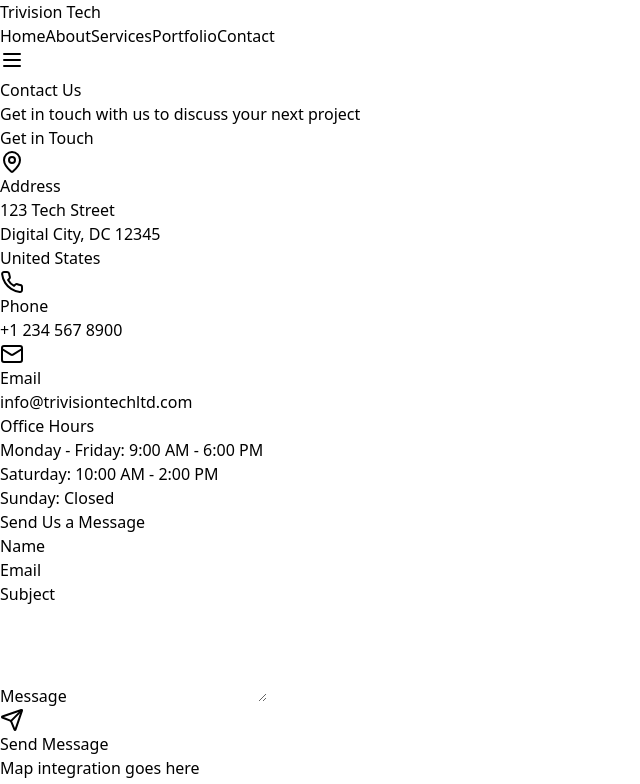
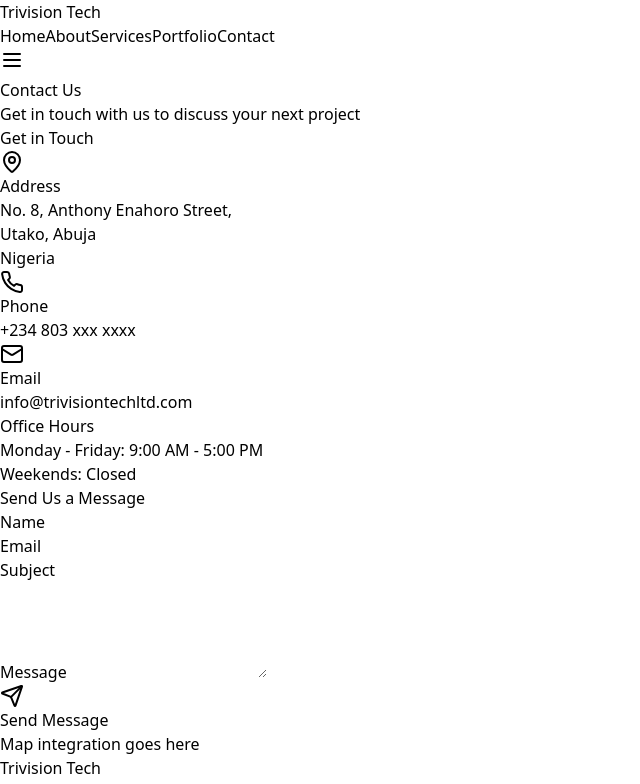
Before and after one commit to trivision-ltd/website, a React (Vite) app: page /contact in a window 1280 px wide. Shown: the top 784 px of the page, without its empty margins (0-640 px from the left). Built offline with nearby package versions, Linux system fonts and the light colour scheme.

Commit message:
update content

```diff
--- a/src/pages/About.tsx
+++ b/src/pages/About.tsx
@@ -19,18 +19,18 @@
 
     const team = [
         {
-            name: 'John Smith',
-            role: 'CEO & Founder',
+            name: 'Ifeanyi Franklin Ikeh',
+            role: 'Founder',
             image: '/api/placeholder/300/300',
         },
         {
-            name: 'Sarah Johnson',
-            role: 'Technical Director',
+            name: 'Abraham Aondowase Yussuf',
+            role: 'Founder',
             image: '/api/placeholder/300/300',
         },
         {
-            name: 'Michael Chen',
-            role: 'Lead Developer',
+            name: 'Arinze Collins Eze',
+            role: 'Founder',
             image: '/api/placeholder/300/300',
         },
     ];
--- a/src/pages/Contact.tsx
+++ b/src/pages/Contact.tsx
@@ -60,9 +60,9 @@
                                     <div>
                                         <h3 className="text-lg font-medium text-gray-900">Address</h3>
                                         <p className="text-gray-600">
-                                            123 Tech Street<br />
-                                            Digital City, DC 12345<br />
-                                            United States
+                                            No. 8, Anthony Enahoro Street,<br />
+                                            Utako, Abuja<br />
+                                            Nigeria
                                         </p>
                                     </div>
                                 </div>
@@ -70,7 +70,7 @@
                                     <Phone className="h-6 w-6 text-primary-600 mr-4" />
                                     <div>
                                         <h3 className="text-lg font-medium text-gray-900">Phone</h3>
-                                        <p className="text-gray-600">+1 234 567 8900</p>
+                                        <p className="text-gray-600">+234 803 xxx xxxx</p>
                                     </div>
                                 </div>
                                 <div className="flex items-center">
@@ -88,9 +88,8 @@
                                     Office Hours
                                 </h2>
                                 <div className="space-y-2 text-gray-600">
-                                    <p>Monday - Friday: 9:00 AM - 6:00 PM</p>
-                                    <p>Saturday: 10:00 AM - 2:00 PM</p>
-                                    <p>Sunday: Closed</p>
+                                    <p>Monday - Friday: 9:00 AM - 5:00 PM</p>
+                                    <p>Weekends: Closed</p>
                                 </div>
                             </div>
                         </div>
```
